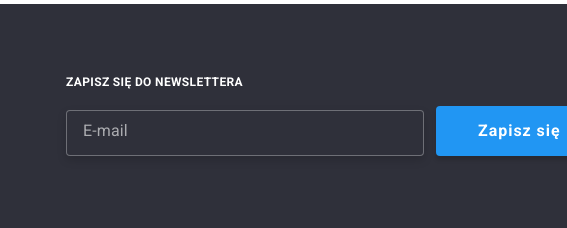
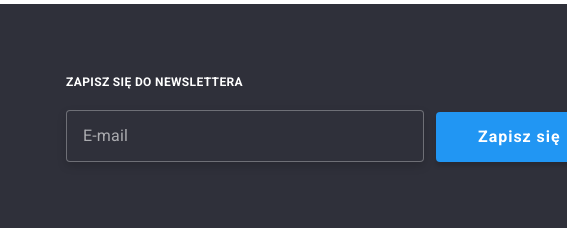
Before and after one commit to PaulinaNowakk/goit-markup-hw-07, a plain HTML site: page index.html in a window 1280 px wide. Shown: the part 2654-2882 px from the top of the page, 713-1280 px from the left. Drawn offline with nearby package versions, Linux system fonts and the light colour scheme.

Commit message:
Update styles.css

```diff
--- a/css/styles.css
+++ b/css/styles.css
@@ -156,7 +156,6 @@ img {
 .window {
   position: fixed;
   width: 528px;
-  height: 581px;
   left: 50%;
   top: 50%;
   opacity: 1;
@@ -691,6 +690,8 @@ label {
   padding-top: 12px;
 }
 .footer-email {
+  font-size: 16px;
+  line-height: 1.25;
   margin-top: 20px;
   border: 1px solid rgba(255, 255, 255, 0.3);
   filter: drop-shadow(0px 4px 4px rgba(0, 0, 0, 0.15));
@@ -700,6 +701,11 @@ label {
   filter: drop-shadow(0px 4px 4px rgba(0, 0, 0, 0.15));
   padding: 15px 16px;
   color: rgba(255, 255, 255, 0.6);
+  transition: border 250ms cubic-bezier(0.4, 0, 0.2, 1);
+}
+.footer-email:hover,
+.footer-email:focus {
+  border: solid 1px var(--blue);
 }
 .address-list {
   display: flex;
```
